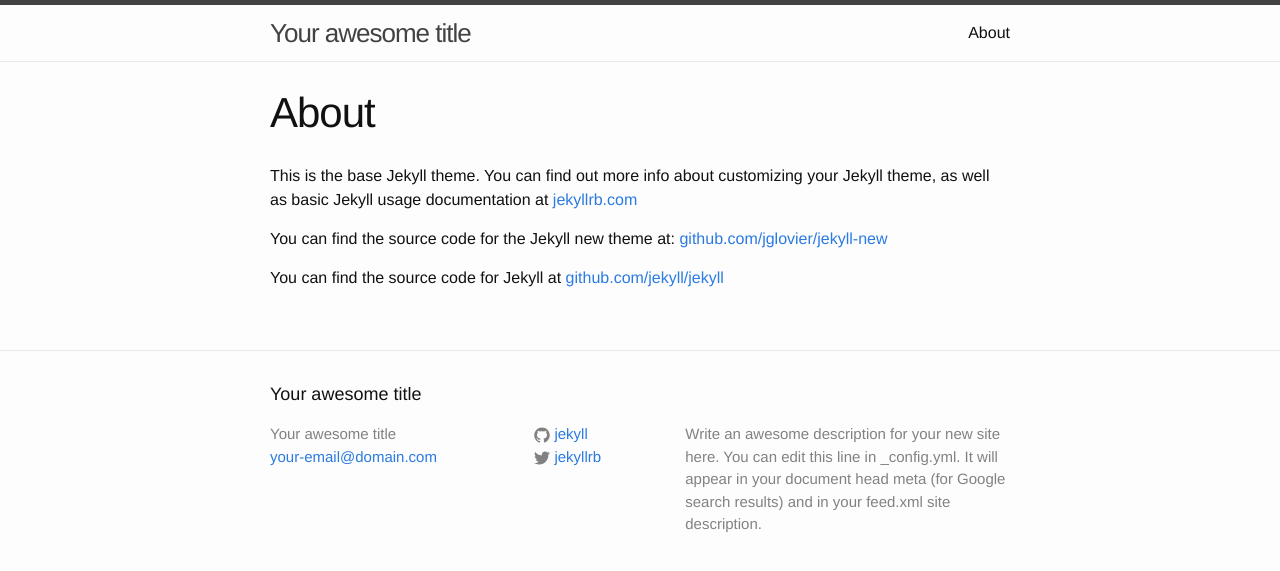
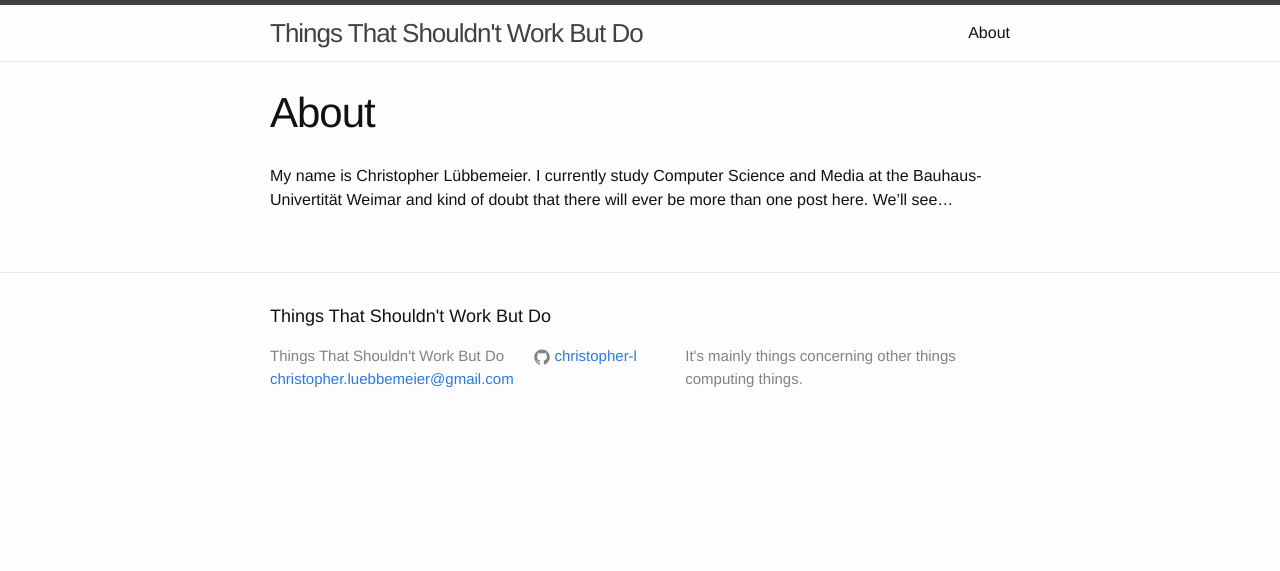
Before and after one commit to christopher-l/christopher-l.github.io, a Jekyll site: the page built from about.md, in a window 1280 px wide. Shown: the top 571 px of the page. Built offline with Jekyll 4.4.1, drawn with Linux system fonts in a browser that asks for light colours.

```diff
--- a/_config.yml
+++ b/_config.yml
@@ -1,14 +1,11 @@
 # Site settings
-title: Your awesome title
-email: your-email@domain.com
+title: Things That Shouldn't Work But Do
+email: christopher.luebbemeier@gmail.com
 description: > # this means to ignore newlines until "baseurl:"
-  Write an awesome description for your new site here. You can edit this
-  line in _config.yml. It will appear in your document head meta (for
-  Google search results) and in your feed.xml site description.
+  It's mainly things concerning other things computing things.
 baseurl: "" # the subpath of your site, e.g. /blog/
-url: "http://yourdomain.com" # the base hostname & protocol for your site
-twitter_username: jekyllrb
-github_username:  jekyll
+url: "https://christopher-l.github.io" # the base hostname & protocol for your site
+github_username:  christopher-l
 
 # Build settings
 markdown: kramdown
--- a/about.md
+++ b/about.md
@@ -4,8 +4,4 @@ title: About
 permalink: /about/
 ---
 
-This is the base Jekyll theme. You can find out more info about customizing your Jekyll theme, as well as basic Jekyll usage documentation at [jekyllrb.com](http://jekyllrb.com/)
-
-You can find the source code for the Jekyll new theme at: [github.com/jglovier/jekyll-new](https://github.com/jglovier/jekyll-new)
-
-You can find the source code for Jekyll at [github.com/jekyll/jekyll](https://github.com/jekyll/jekyll)
+My name is Christopher Lübbemeier. I currently study Computer Science and Media at the Bauhaus-Univertität Weimar and kind of doubt that there will ever be more than one post here. We'll see…
```
Also changed, not shown: _posts/2015-09-12-gnomes-alt-tab-delay.markdown (added, +128 -0 lines), _posts/2015-09-12-welcome-to-jekyll.markdown (deleted, +0 -25 lines).
